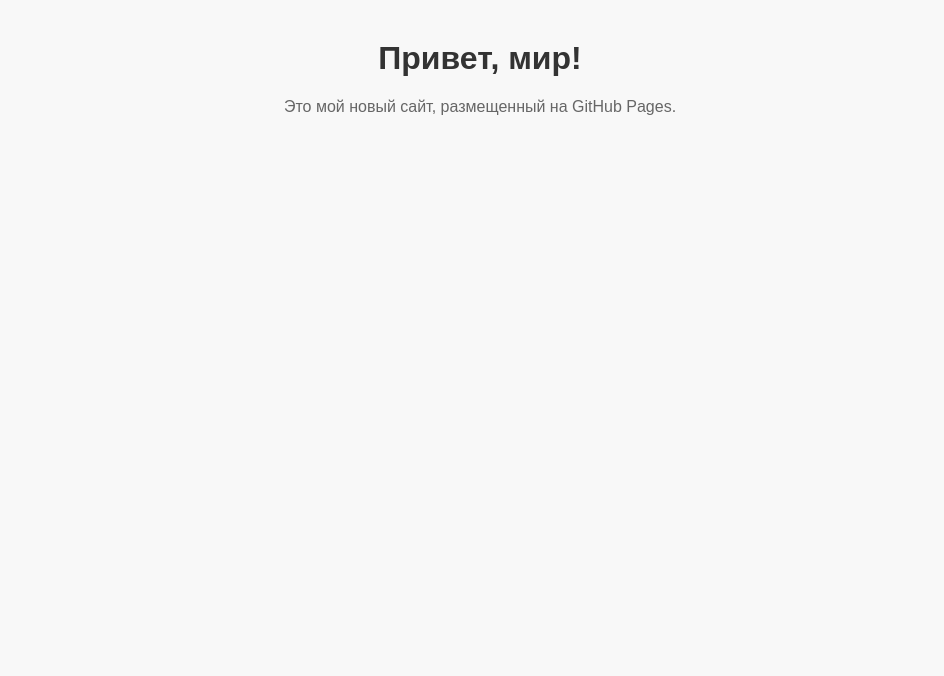
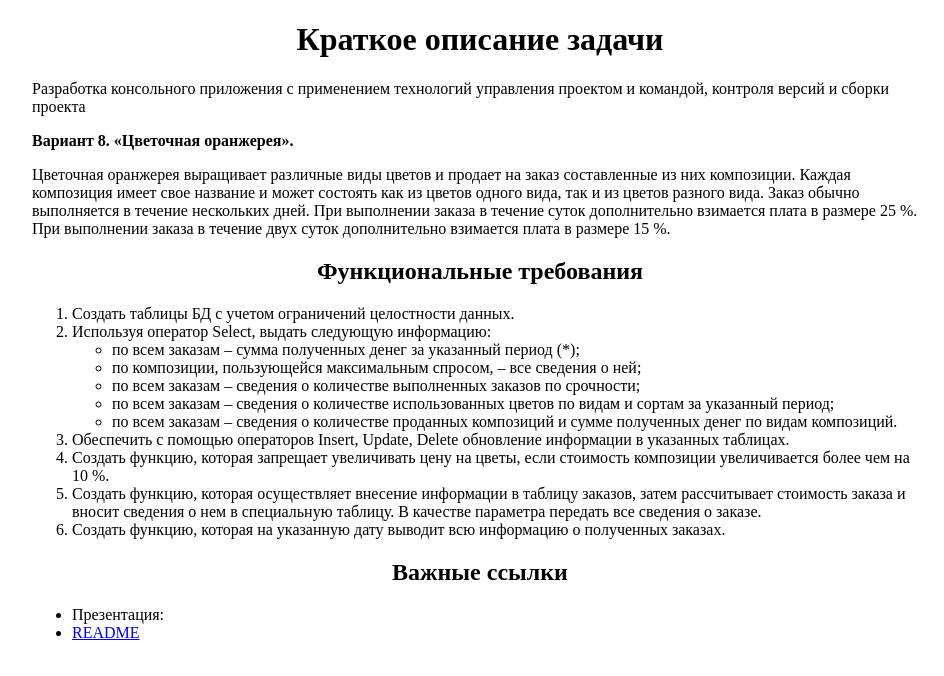
Before and after one commit to fpmi-tp2024/tpmp11a-lab5-flowers_11group, a plain HTML site: page docs/index.html in a window 1280 px wide. Shown: the whole page, without its empty margins (160-1104 px from the left). Drawn offline with Linux system fonts and the light colour scheme.

Commit message:
Update index.html

```diff
--- a/docs/index.html
+++ b/docs/index.html
@@ -3,24 +3,43 @@
 <head>
     <meta charset="UTF-8">
     <meta name="viewport" content="width=device-width, initial-scale=1.0">
-    <title>Добро пожаловать на мою страницу!</title>
-    <style>
-        body {
-            font-family: Arial, sans-serif;
-            margin: 40px;
-            background-color: #f8f8f8;
-            text-align: center;
-        }
-        h1 {
-            color: #333;
-        }
-        p {
-            color: #666;
-        }
-    </style>
+    <title>Main Page</title>
+    <link rel="stylesheet" href="style.css">
 </head>
-<body>
-    <h1>Привет, мир!</h1>
-    <p>Это мой новый сайт, размещенный на GitHub Pages.</p>
+<body style ="width: 70%; margin-left: 15%;">
+    <header>
+        <h1 style = "text-align: center;">Краткое описание задачи</h1>
+        <p>Разработка консольного приложения с применением технологий управления проектом и командой, контроля версий и сборки проекта</p>
+        <p><strong>Вариант 8. «Цветочная оранжерея».</strong></p>
+        <p>Цветочная оранжерея выращивает различные виды цветов и продает на заказ составленные из них композиции. Каждая композиция имеет свое название и может состоять как из цветов одного вида, так и из цветов разного вида. Заказ обычно выполняется в течение нескольких дней. При выполнении заказа в течение суток дополнительно взимается плата в размере 25 %. При выполнении заказа в течение двух суток дополнительно взимается плата в размере 15 %.</p>
+    </header>
+
+    <section>
+        <h2 style = "text-align: center;">Функциональные требования</h2>
+        <ol>
+            <li>Создать таблицы БД с учетом ограничений целостности данных.</li>
+            <li>Используя оператор Select, выдать следующую информацию:
+                <ul>
+                    <li>по всем заказам – сумма полученных денег за указанный период (*);</li>
+                    <li>по композиции, пользующейся максимальным спросом, – все сведения о ней;</li>
+                    <li>по всем заказам – сведения о количестве выполненных заказов по срочности;</li>
+                    <li>по всем заказам – сведения о количестве использованных цветов по видам и сортам за указанный период;</li>
+                    <li>по всем заказам – сведения о количестве проданных композиций и сумме полученных денег по видам композиций.</li>
+                </ul>
+            </li>
+            <li>Обеспечить с помощью операторов Insert, Update, Delete обновление информации в указанных таблицах.</li>
+            <li>Создать функцию, которая запрещает увеличивать цену на цветы, если стоимость композиции увеличивается более чем на 10 %.</li>
+            <li>Создать функцию, которая осуществляет внесение информации в таблицу заказов, затем рассчитывает стоимость заказа и вносит сведения о нем в специальную таблицу. В качестве параметра передать все сведения о заказе.</li>
+            <li>Создать функцию, которая на указанную дату выводит всю информацию о полученных заказах.</li>
+        </ol>
+    </section>
+
+    <footer>
+        <h2 style = "text-align: center;">Важные ссылки</h2>
+        <ul>
+            <li>Презентация:</li>
+            <li><a href="https://github.com/fpmi-tp2024/tpmp11a-lab5-flowers_11group/blob/main/README.md">README</a></li>
+        </ul>
+    </footer>
 </body>
 </html>
```
